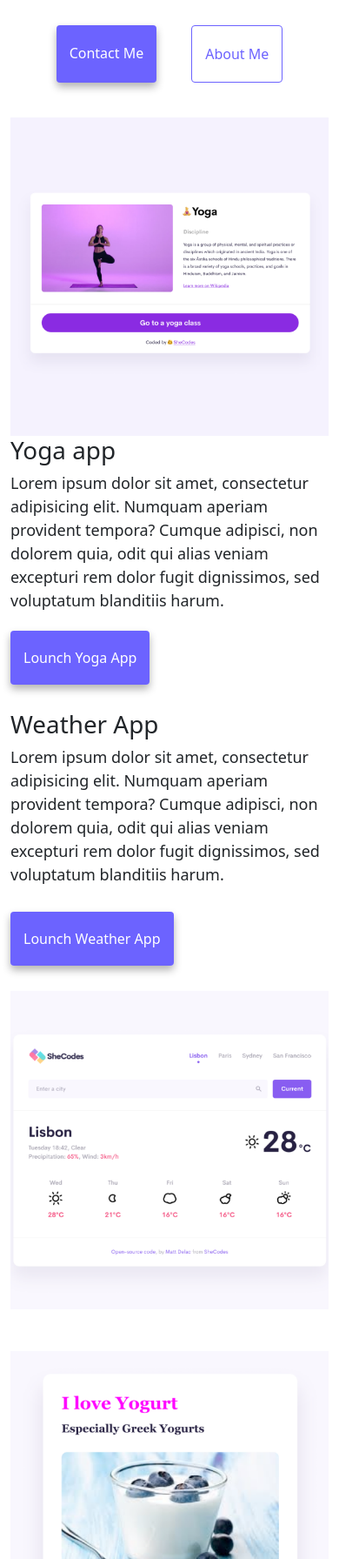
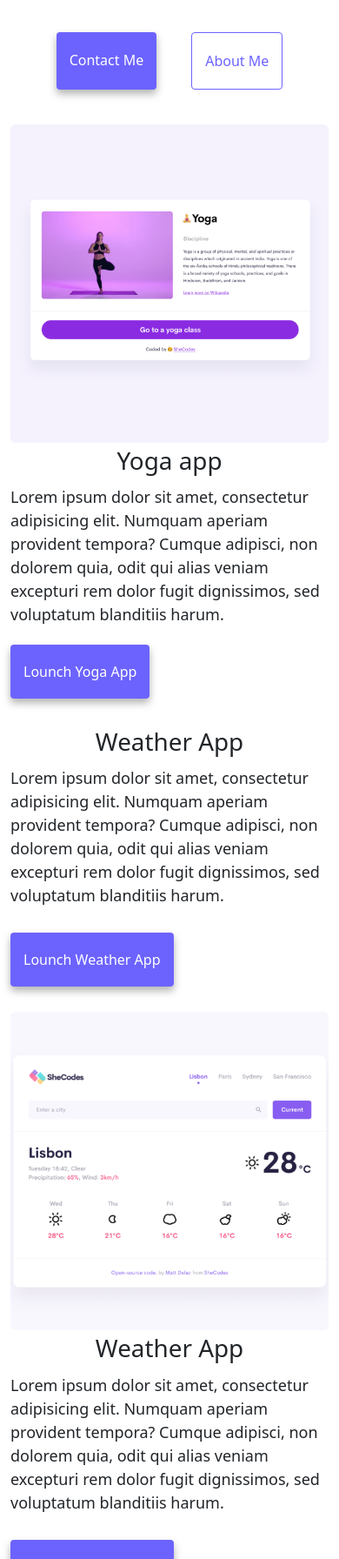
Before and after one commit to RoGreen19/WeekHW, a plain HTML site: page index.html in a window 390 px wide. Shown: the part 208-2000 px from the top of the page at 87% size. Drawn offline with nearby package versions, Linux system fonts and the light colour scheme.

Commit message:
Add mobile size style

```diff
--- a/index.html
+++ b/index.html
@@ -60,7 +60,7 @@
           <img src="/images/yoga.png" class="img-fluid" />
         </div>
         <div class="col-md-6">
-          <h2 class="mb-6 text-start fs-1">Yoga app</h2>
+          <h2 class="mb-6 fs-1">Yoga app</h2>
           <p>
             Lorem ipsum dolor sit amet, consectetur adipisicing elit. Numquam
             aperiam provident tempora? Cumque adipisci, non dolorem quia, odit
@@ -74,7 +74,7 @@
       </div>
       <div class="row mt-5">
         <div class="col-md-6">
-          <h2 class="mb-6 text-start fs-1">Weather App</h2>
+          <h2 class="mb-6 fs-1 bigwebpagetext">Weather App</h2>
           <p>
             Lorem ipsum dolor sit amet, consectetur adipisicing elit. Numquam
             aperiam provident tempora? Cumque adipisci, non dolorem quia, odit
@@ -88,6 +88,18 @@
         <div class="col-md-6 rounded">
           <img src="images/weather.png" class="img-fluid" />
         </div>
+        <div class="col-md-6">
+          <h2 class="mb-6 fs-1 smallwebpagetext">Weather App</h2>
+          <p>
+            Lorem ipsum dolor sit amet, consectetur adipisicing elit. Numquam
+            aperiam provident tempora? Cumque adipisci, non dolorem quia, odit
+            qui alias veniam excepturi rem dolor fugit dignissimos, sed
+            voluptatum blanditiis harum.
+          </p>
+          <div class="mb-5 mt-5">
+            <a href="#" class="primary-link">Lounch Weather app</a>
+          </div>
+        </div>
       </div>
 
       <div class="row mt-5">
@@ -95,7 +107,7 @@
           <img src="images/yogurt.png" class="img-fluid" />
         </div>
         <div class="col-md-6">
-          <h2 class="mb-6 text-start fs-1">Yogurt app</h2>
+          <h2 class="mb-6 fs-1">Yogurt app</h2>
           <p>
             Lorem ipsum dolor sit amet, consectetur adipisicing elit. Numquam
             aperiam provident tempora? Cumque adipisci, non dolorem quia, odit
--- a/src/style.css
+++ b/src/style.css
@@ -39,6 +39,7 @@ h1 {
 
 h2 {
   font-size: 48px;
+  text-align: left;
 }
 
 h3 {
@@ -106,3 +107,16 @@ p {
 .email-link:hover {
   text-decoration: underline;
 }
+
+@media (max-width: 767px) {
+  body {
+    line-height: 20px;
+  }
+  img {
+    border-radius: 6px;
+  }
+  h2 {
+    padding: 4px;
+    text-align: center;
+  }
+}
```
